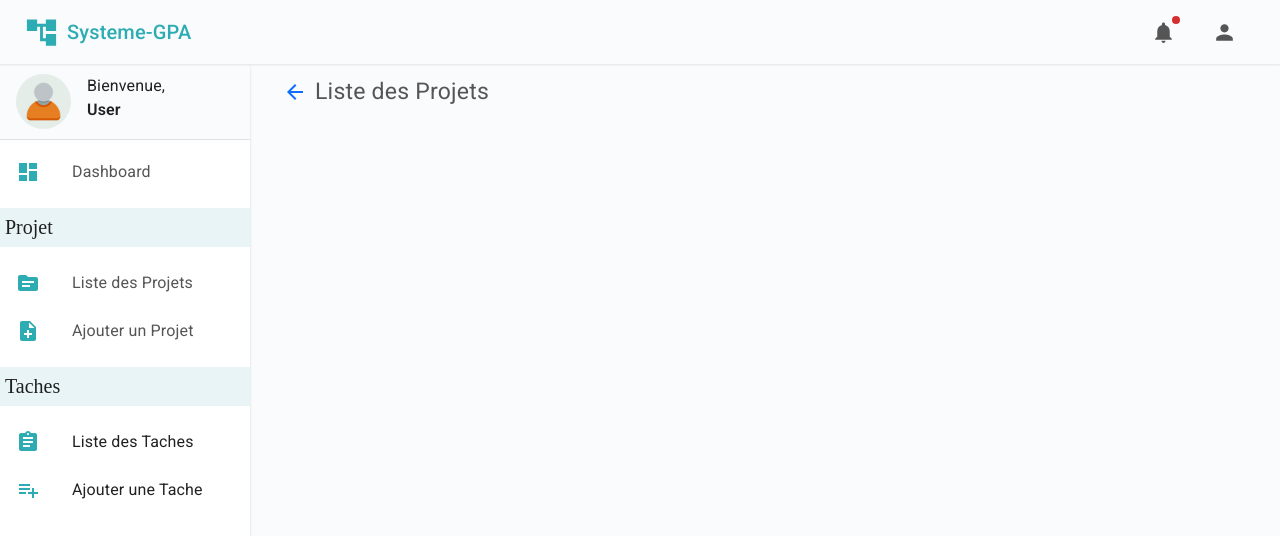
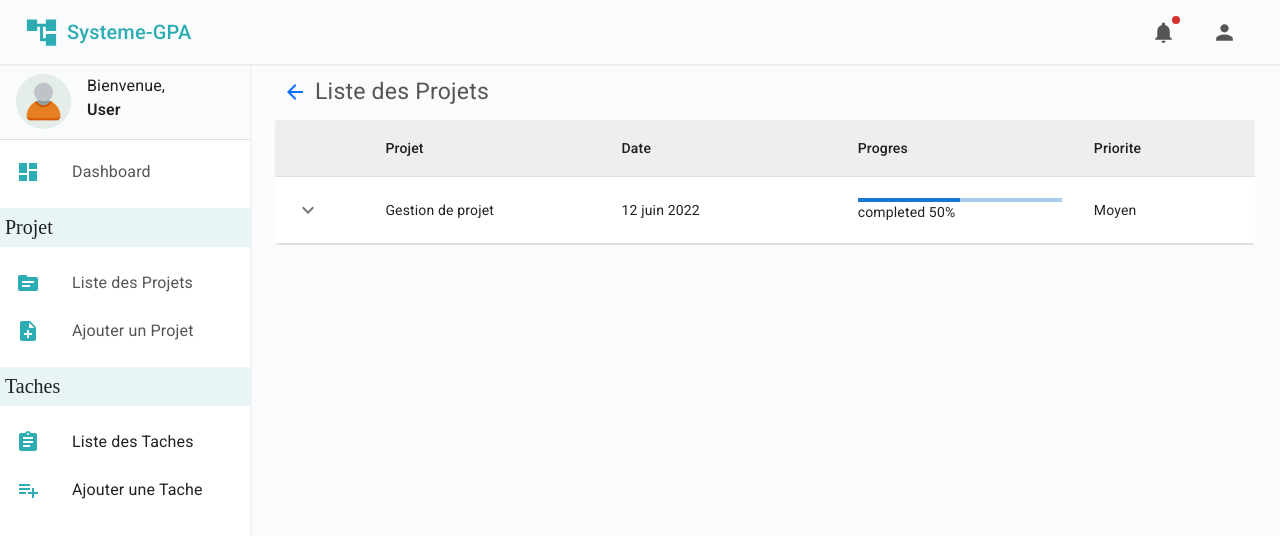
Before and after one commit to viadel13/systeme-GPA, a React (Create React App) app: page /ListeProjet in a window 1280 px wide. Shown: the top 536 px of the page. Built offline with nearby package versions, Linux system fonts and the light colour scheme.

Commit message:
first commit

```diff
--- a/src/components/Main/Index.js
+++ b/src/components/Main/Index.js
@@ -6,7 +6,7 @@ import { Outlet } from 'react-router-dom'
 import { useSelector } from 'react-redux'
 
 const Main = () => {
-  const media = useMediaQuery('(max-width:768px)');
+  const media = useMediaQuery('(max-width:959px)');
   const activeState = useSelector((state) => state.systemeGPA.active);
 
   return (
--- a/src/components/Sidebar/AjoutProjet/Index.js
+++ b/src/components/Sidebar/AjoutProjet/Index.js
@@ -4,10 +4,12 @@ import { useDispatch, useSelector } from 'react-redux';
 import { active } from '../../../redux/reducers/rootReducer';
 import { DateField, DatePicker, DesktopDatePicker } from '@mui/x-date-pickers';
 import dayjs from 'dayjs';
+import { useState } from 'react';
 
 const AjoutProjet = () => {
   const activeState = useSelector((state) => state.systemeGPA.active);
   const dispatch = useDispatch();
+  const[choix, setChoix] = useState('');
 
   return (
     <Box sx={{ padding: { xs: '0 8px', sm: '0 30px', md: '0 25px' } }}>
@@ -34,7 +36,7 @@ const AjoutProjet = () => {
         }
         <Typography component='span' sx={{ fontSize: '23px' }}>Ajouter un Projet</Typography>
       </Stack>
-      <Card sx={{ border: '1px solid #dee2e6', padding: '12px', mt: 1 }}>
+      <Card elevation={0} sx={{ border: '1px solid #dee2e6', padding: '12px', mt: 1 }}>
         <Box
           component="form"
           noValidate
@@ -45,35 +47,36 @@ const AjoutProjet = () => {
           gap={2}
           justifyContent='center'
         >
-          <div style={{ width: '100%' }}>
+          <Stack width='100%' gap={2} display='flex' sx={{ flexDirection: { xs: 'column', sm: 'row' } }}>
+            <Box component='div' sx={{ width: '100%', flex: { xs: 'initial', sm: 1 } }}>
               <TextField
                 fullWidth
                 sx={{ backgroundColor: 'white' }}
                 name="momProjet"
                 placeholder="Nom projet"
               />
-          </div>
-          <div style={{ width: '100%' }}>
+            </Box>
+            <Box component='div' sx={{ width: '100%', flex: { xs: 'initial', sm: 1 } }}>
               <DesktopDatePicker
                 sx={{ width: '100%' }}
                 defaultValue={dayjs('2022-04-17')} />
-          </div>
+            </Box>
+          </Stack>
 
           <div style={{ width: '100%' }}>
             <Select
-              // value={age}
-              // onChange={handleChange}
+              value={choix}
+              onChange={(e)=>setChoix(e.target.value)}
               fullWidth
               displayEmpty
               inputProps={{ 'aria-label': 'Without label' }}
-              value=""
             >
               <MenuItem value="">
-                <em>Choisir la priorite</em>
+                Choisir la priorite
               </MenuItem>
-              <MenuItem value={10}>Haut</MenuItem>
-              <MenuItem value={20}>Moyen</MenuItem>
-              <MenuItem value={30}>Faible</MenuItem>
+              <MenuItem value='Haut'>Haut</MenuItem>
+              <MenuItem value='Moyen'>Moyen</MenuItem>
+              <MenuItem value='Faible'>Faible</MenuItem>
             </Select>
           </div>
 
@@ -85,7 +88,22 @@ const AjoutProjet = () => {
               placeholder='Description'
             />
           </div>
-          <Button variant='contained' sx={{textTransform: 'capitalize', p: '10px 25px'}}>créer</Button>
+          <Stack direction='row' alignSelf='flex-start' spacing={2}>
+            <Button variant='contained' sx={{ textTransform: 'capitalize', }}>créer</Button>
+            <Button
+              variant='outlined'
+              sx={{
+                textTransform:
+                  'capitalize',
+                borderColor: '#555555',
+                color: '#555555',
+                '&:hover': {
+                  backgroundColor: '#555555', color: 'white', borderColor: '#555555'
+                }
+              }}
+            >Annuler
+            </Button>
+          </Stack>
         </Box>
       </Card>
     </Box>
--- a/src/components/Sidebar/Index.js
+++ b/src/components/Sidebar/Index.js
@@ -24,7 +24,6 @@ const Sidebar = () => {
         width: '250px',
         transition: 'width 0.3s ease-in-out, left 0.3s ease-in-out',
         overflowY: 'auto',
-
         height: 'calc(100% - 45px)',
         zIndex: 999
       }}
--- a/src/components/Sidebar/ListeProjet/Index.js
+++ b/src/components/Sidebar/ListeProjet/Index.js
@@ -1,12 +1,15 @@
-import { ArrowBack, ArrowForward } from '@mui/icons-material'
-import { Box, IconButton, Stack, Typography } from '@mui/material'
+import { ArrowBack, ArrowForward, Delete, Edit, KeyboardArrowDown, KeyboardArrowUp } from '@mui/icons-material'
+import { Box, Button, Collapse, IconButton, LinearProgress, Paper, Stack, Table, TableBody, TableCell, TableContainer, TableHead, TableRow, Typography, useMediaQuery } from '@mui/material'
 import { active } from '../../../redux/reducers/rootReducer';
 import { useDispatch, useSelector } from 'react-redux';
+import { useState } from 'react';
 
 const ListeProjet = () => {
 
   const activeState = useSelector((state) => state.systemeGPA.active);
   const dispatch = useDispatch();
+  const [open, setOpen] = useState(false);
+  const media = useMediaQuery('(max-width:600px)');
 
   return (
     <Box sx={{ padding: { xs: '0 8px', sm: '0 30px', md: '0 25px' } }}>
@@ -33,6 +36,83 @@ const ListeProjet = () => {
         }
         <Typography component='span' sx={{ fontSize: '23px' }}>Liste des Projets</Typography>
       </Stack>
+      <TableContainer component={Paper} elevation={0} sx={{mt: 1}}>
+        <Table aria-label="collapsible table">
+          <TableHead sx={{backgroundColor: '#eeeeee'}}>
+            <TableRow>
+              <TableCell sx={{width: '8%', display: { xs: 'none', sm: 'table-cell', md: 'table-cell' }}} />
+              <TableCell colSpan={media && 4} sx={{ width: {xs: '0%', sm: '20%'} }} >Projet</TableCell>
+              <TableCell style={{ width: '20%' }} sx={{ display: { xs: 'none', sm: 'table-cell', md: 'table-cell' } }} >Date</TableCell>
+              <TableCell style={{ width: '20%' }} sx={{ display: { xs: 'none', sm: 'table-cell', md: 'table-cell' } }} >Progres</TableCell>
+              <TableCell style={{ width: '15%' }} sx={{ display: { xs: 'none', sm: 'table-cell', md: 'table-cell' } }} >Priorite</TableCell>
+            </TableRow>
+          </TableHead>
+          <TableBody>
+            <TableRow sx={{ '& > *': { borderBottom: 'unset' } }}>
+              <TableCell>
+                <IconButton
+                  aria-label="expand row"
+                  size="small"
+                  onClick={() => setOpen(!open)}
+                >
+                  {open ? <KeyboardArrowUp /> : <KeyboardArrowDown />}
+                </IconButton>
+              </TableCell>
+              <TableCell component="th" scope="row">
+                Gestion de projet
+              </TableCell>
+              <TableCell sx={{ display: { xs: 'none', sm: 'table-cell', md: 'table-cell' } }}>12 juin 2022</TableCell>
+              <TableCell sx={{ display: { xs: 'none', sm: 'table-cell', md: 'table-cell' } }}>
+                <LinearProgress variant="determinate" value={50} />
+                completed 50%
+              </TableCell >
+              <TableCell sx={{ display: { xs: 'none', sm: 'table-cell', md: 'table-cell' } }}>Moyen</TableCell>
+            </TableRow>
+
+            <TableRow>
+              <TableCell style={{ paddingBottom: 0, paddingTop: 0 }} colSpan={6}>
+                <Collapse in={open} timeout="auto" unmountOnExit>
+                  <Box sx={{ margin: 1 }}>
+                    <Stack spacing={2} sx={{ display: { xs: 'block', sm: 'none', md: 'none' } }}>
+                      <Typography variant="h6" gutterBottom fontSize='15px'>
+                        Date: <span style={{ fontWeight: 400 }}>12 juin 2022</span>
+                      </Typography>
+                      <Typography variant="h6" gutterBottom fontSize='15px'>
+                        Progres:
+                      </Typography>
+                      <LinearProgress sx={{ width: '20%' }} variant="determinate" value={50} />
+                      <span style={{ fontWeight: 400 }}>completed 50%</span>
+                      <Typography variant="h6" gutterBottom fontSize='15px'>
+                        Priorite: <span style={{ fontWeight: 400 }}>Moyen</span>
+                      </Typography>
+                    </Stack>
+
+                    <Stack mt={2} spacing={2} direction='row' display='flex' alignItems='center' component="div" >
+                      <Typography variant="h6" gutterBottom fontSize='18px'>
+                        Action :
+                      </Typography>
+                      <Button
+                        size='small'
+                        variant='outlined'
+                        sx={{ color: 'red', borderColor: 'red', '&:hover': { borderColor: 'red' } }}
+                      >
+                        <Delete sx={{ fontSize: '18px' }} />
+                      </Button>
+                      <Button size='small' variant='outlined' sx={{ '&:hover': { borderColor: '#2eacb3' } }}>
+                        <Edit sx={{ color: '#2eacb3', borderColor: '#2eacb3', fontSize: '18px' }} />
+                      </Button>
+                    </Stack>
+
+
+                  </Box>
+                </Collapse>
+              </TableCell>
+            </TableRow>
+          </TableBody>
+
+        </Table>
+      </TableContainer>
+
     </Box>
   )
 }
```
Lines whose indentation alone changed are shown as unchanged.
